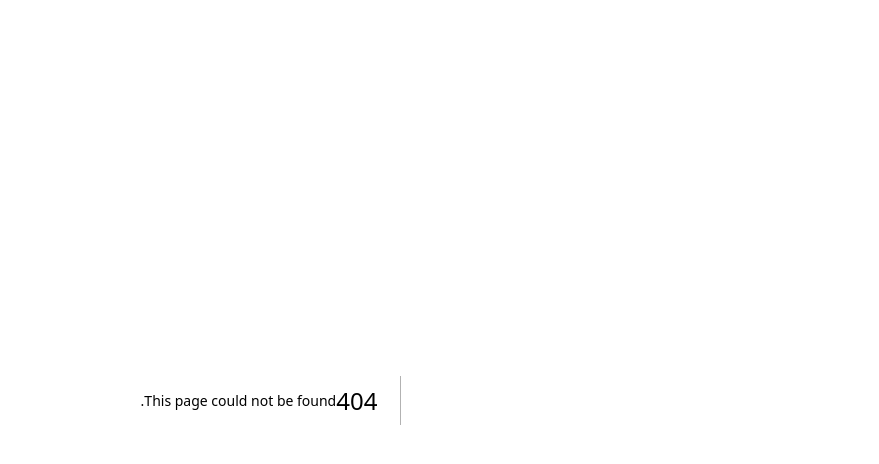
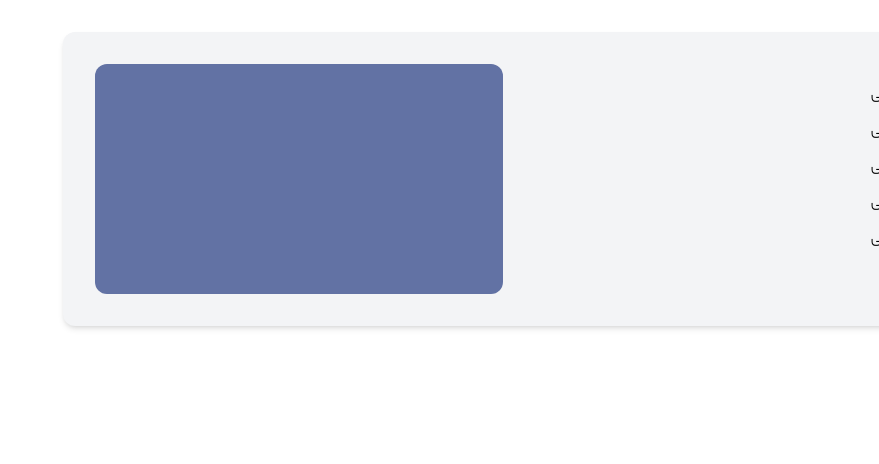
Before and after one commit to milad7212/readyfor, a Next.js app: page /job/findworker in a window 1280 px wide. Before the commit this address had no page. Shown: the top 464 px of the page, without its empty margins (401-1280 px from the left). Built offline with nearby package versions, Linux system fonts and the light colour scheme.

Commit message:
Add cart for workers

```diff
--- /dev/null
+++ b/pages/job/findworker/index.jsx
@@ -0,0 +1,49 @@
+import React from "react";
+
+function FindWorkerPage() {
+  return (
+    <div className="max-w-6xl mx-auto p-8">
+      <Card />
+
+    </div>
+  );
+}
+
+export default FindWorkerPage;
+
+function Card() {
+  return (
+    <>
+      <div className="w-full p-4 bg-gray-100 rounded-xl shadow-md   grid grid-cols-12">
+        <div className="  flex col-span-7">
+          <div className="flex">
+            <div className="w-32 h-32 shadow-xl bg-ciComment rounded-lg"></div>
+            <div className="px-4">
+                <p className="font-bold">میلاد حسنی</p>
+                <ItemCart/>
+                <ItemCart/>
+                <ItemCart/>
+                <ItemCart/>
+                <ItemCart/>
+            </div>
+          </div>
+          <div className=""></div>
+        </div>
+        <div className="  col-span-5 p-4">
+            <div className="aspect-video h-full rounded-xl bg-ciComment"></div>
+        </div>
+      </div>
+    </>
+  );
+}
+
+function ItemCart(){
+    return(
+        <>
+        <div className="flex gap-8 mt-3">
+                    <p className="text-ciGrayText text-sm">تدریس</p>
+                    <p className=""> انگلیسی</p>
+                </div>
+        </>
+    )
+}
--- a/tailwind.config.js
+++ b/tailwind.config.js
@@ -20,7 +20,8 @@ module.exports = {
         ciRed:'#ff5555',
         ciYellow:'#f1fa8c',
         ciTiter:'#BCC2CD',
-        ciDribble:'#EB5389'
+        ciDribble:'#EB5389',
+        ciGrayText:'#717f94'
 
       }
     },
```
